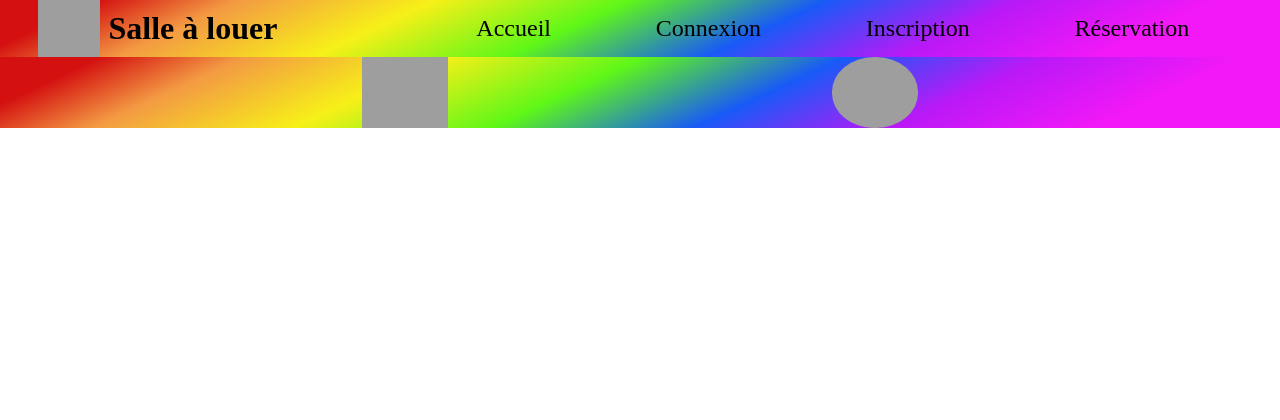
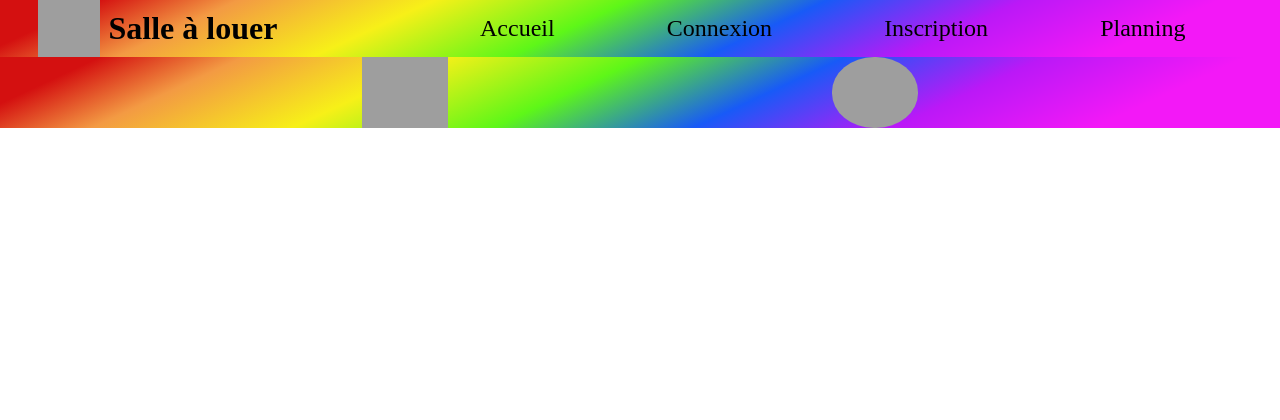
Before and after one commit to joris-landaret/reservation-salles, a PHP site: page /index.php in a window 1280 px wide. Shown: the top 420 px of the page. Run offline with PHP 8.4, Linux system fonts and the light colour scheme; grey boxes are pictures that could not be loaded.

Commit message:
ajout du lien du planning au header

```diff
--- a/header.php
+++ b/header.php
@@ -10,12 +10,12 @@
                 <?php if (!empty($_SESSION['login'])): ?>
                 <li><a href="http://reservationsalles/profil.php">Profil</a></li>
                 <li><a href="http://reservationsalles/deconnexion.php">Se déconnecter</a></li>
-                <li><a href="http://reservationsalles/commentaire">Commentaire</a></li>
+                <li><a href="http://reservationsalles/reservation-form.php">Réservation</a></li>
                 <?php else: ?>
                 <li><a href="http://reservationsalles/connexion.php">Connexion</a></li>
                 <li><a href="http://reservationsalles/inscription.php">Inscription</a></li>
                 <?php endif; ?>
-                <li><a href="http://reservationsalles/reservation-form.php">Réservation</a></li>
+                <li><a href="http://reservationsalles/planning.php">Planning</a></li>
             </ul>
         </div>
 
```
